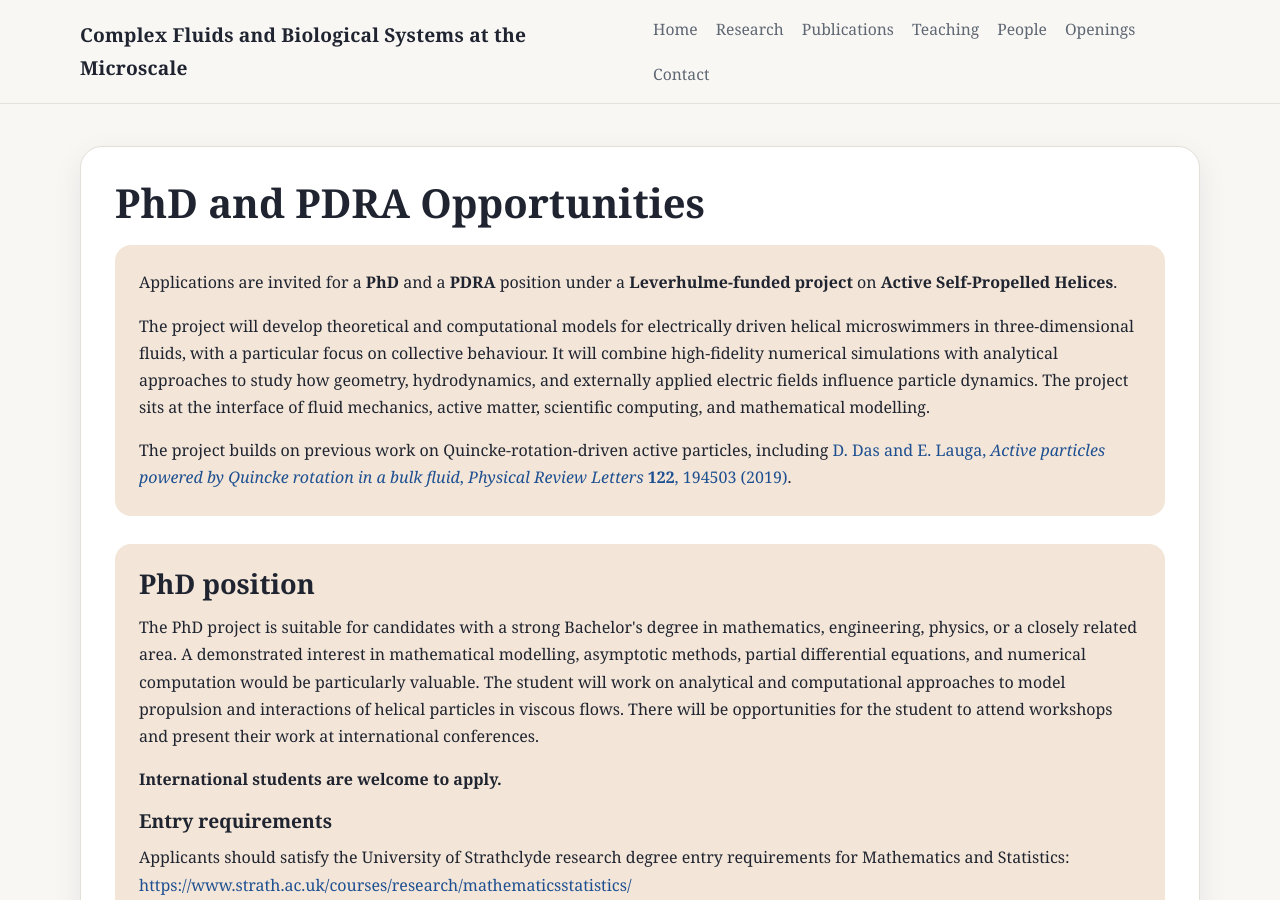
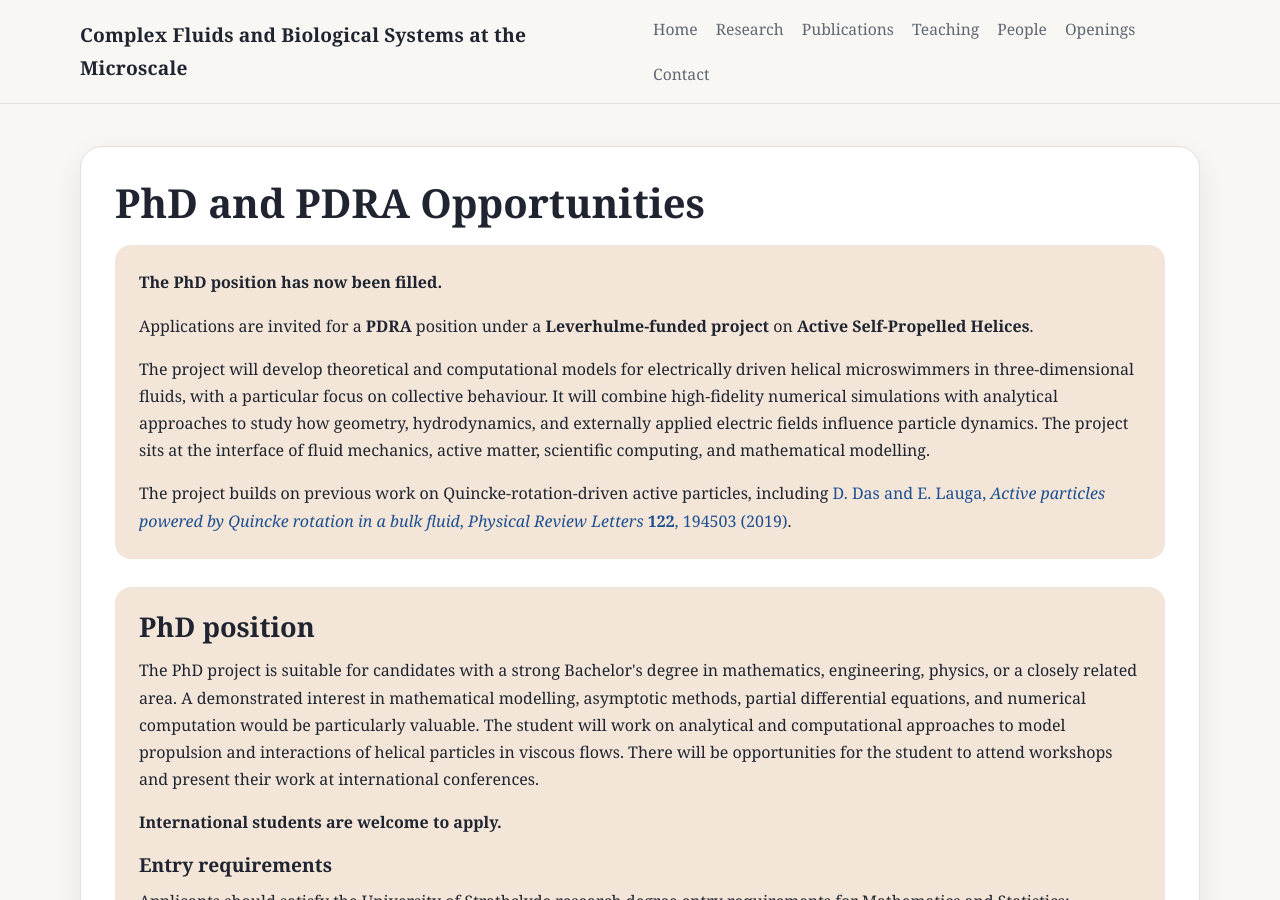
Before and after one commit to debasishuiuc/debasishuiuc.github.io, a Jekyll site: the page built from openings.md, in a window 1280 px wide and 900 px high. Built offline with Jekyll 4.4.1, drawn with Linux system fonts in a browser that asks for light colours.

Commit message:
Update openings page and homepage after PhD position filled

```diff
--- a/openings.md
+++ b/openings.md
@@ -8,8 +8,10 @@ permalink: /openings/
   <h1 class="page-heading">PhD and PDRA Opportunities</h1>
 
   <div style="background: #f3e6d8; border-radius: 16px; padding: 24px; margin-bottom: 28px;">
-    <p style="margin-top: 0;">
-      Applications are invited for a <strong>PhD</strong> and a <strong>PDRA</strong> position under a <strong>Leverhulme-funded project</strong> on <strong>Active Self-Propelled Helices</strong>.
+    <p style="margin-top: 0;"><strong>The PhD position has now been filled.</strong></p>
+
+    <p>
+      Applications are invited for a <strong>PDRA</strong> position under a <strong>Leverhulme-funded project</strong> on <strong>Active Self-Propelled Helices</strong>.
     </p>
 
     <p>
```
Also changed, not shown: index.md (+1 -1 lines).
